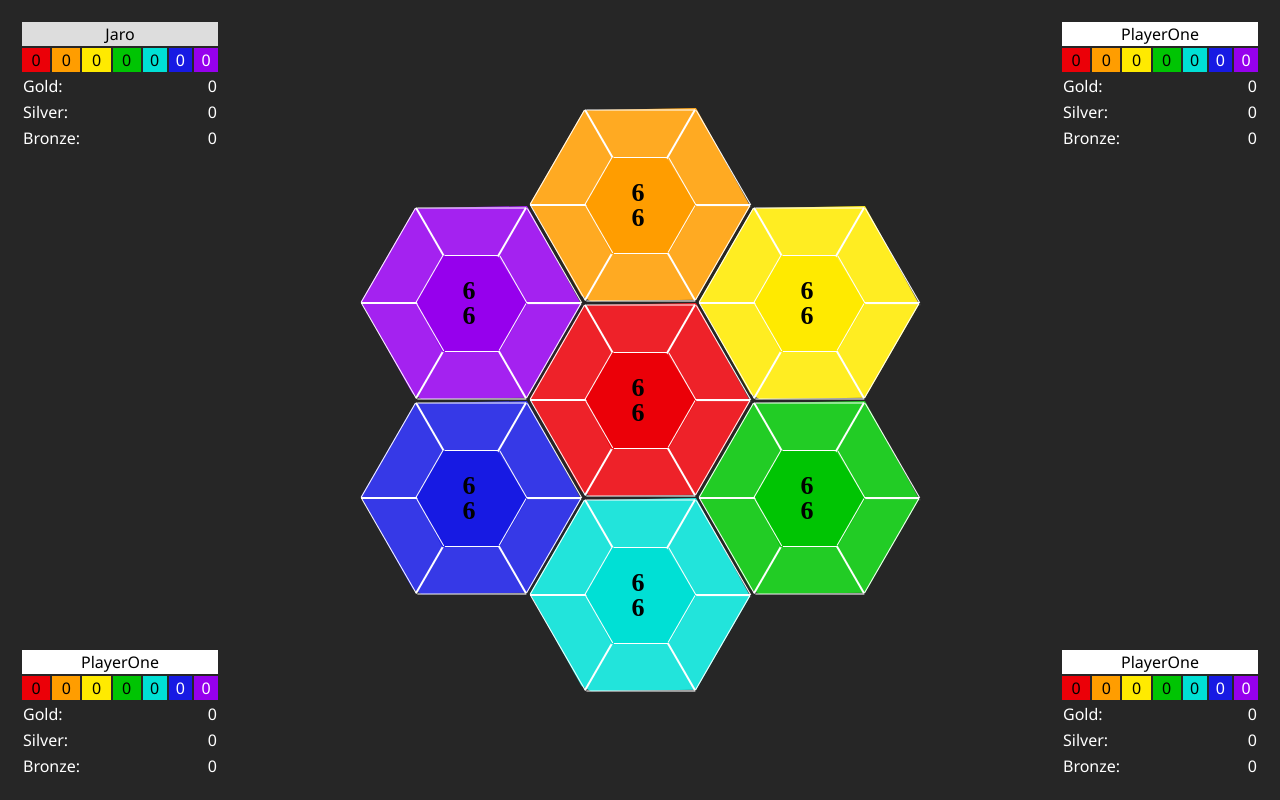
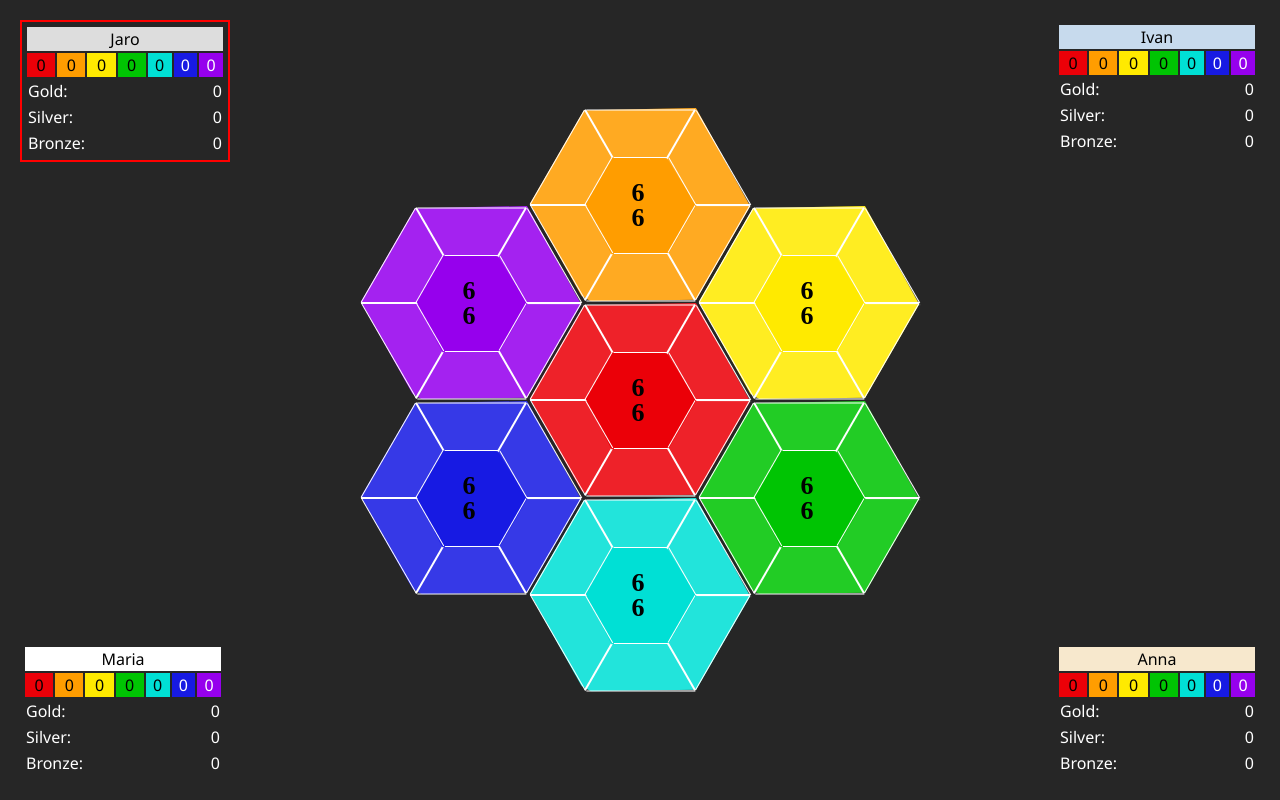
Before and after one commit to rykhalskyi/hexagoneGame, an Angular app: page / in a window 1280 px wide. Built offline with nearby package versions, Linux system fonts and the light colour scheme.

Commit message:
Player Service

```diff
--- a/src/app/player-dashboard/player-dashboard.component.css
+++ b/src/app/player-dashboard/player-dashboard.component.css
@@ -1,5 +1,17 @@
 .dashboard {
   width : 200px;
-  border: 0px;
+  margin: 3px;
   font-family: 'Segoe UI', Tahoma, Geneva, Verdana, sans-serif;
 }
+
+.active {
+  border-color: red;
+  border-style: solid;
+  border-width: 2px;
+}
+
+.unactive {
+  border-color: red;
+  border-style: solid;
+  border-width: 0px;
+}
--- a/src/app/player-dashboard/player-dashboard.component.html
+++ b/src/app/player-dashboard/player-dashboard.component.html
@@ -1,3 +1,5 @@
+<div [ngStyle]="{ 'border-color': 'red',  'border-style': 'solid', 'border-width': border}">
+
 <table class="dashboard">
   <tr>
     <td colspan="7" [ngStyle]="{'background': color}"  align="center"> {{name}} </td>
@@ -24,3 +26,4 @@
     <td colspan="3" align="right">{{bronze}}</td>
   </tr>
 </table>
+</div>
--- a/src/app/player-dashboard/player-dashboard.component.ts
+++ b/src/app/player-dashboard/player-dashboard.component.ts
@@ -17,12 +17,20 @@ export class PlayerDashboardComponent implements OnInit {
  silver : number = 0;
  bronze : number = 0;
 
+ border : string = '0px';
+
  @Input("model")
  set model(value: Player)
  {
    this._model = value;
 
    this.Refresh();
+ }
+
+ @Input("active")
+ set active(value: boolean)
+ {
+    this.border = value ? '2px' : '0px';
  }
 
   constructor() { }
--- /dev/null
+++ b/src/app/players.service.ts
@@ -0,0 +1,44 @@
+import { Injectable } from '@angular/core';
+import { Player } from './player';
+import { Observable, of } from 'rxjs';
+
+@Injectable({
+  providedIn: 'root'
+})
+export class PlayersService {
+
+  playerOne: Player = {name : 'Jaro',
+  color:'#ddd',
+  resources : [0,0,0,0,0,0,0],
+  gold : 0,
+  silver : 0,
+  bronze : 0};
+
+  playerTwo: Player = {name : 'Maria',
+  color:'#fff',
+  resources : [0,0,0,0,0,0,0],
+  gold : 0,
+  silver : 0,
+  bronze : 0};
+
+  playerThree: Player = {name : 'Ivan',
+  color:'#c7daed',
+  resources : [0,0,0,0,0,0,0],
+  gold : 0,
+  silver : 0,
+  bronze : 0};
+
+  playerFour: Player = {name : 'Anna',
+  color:'#f7e8cd',
+  resources : [0,0,0,0,0,0,0],
+  gold : 0,
+  silver : 0,
+  bronze : 0};
+
+  constructor() { }
+
+  getPlayers() : Observable<Player[]>
+  {
+    return of([this.playerOne, this.playerTwo, this.playerThree, this.playerFour]);
+  }
+}
--- a/src/app/players/players.component.html
+++ b/src/app/players/players.component.html
@@ -1,4 +1,4 @@
-<app-player-dashboard class="leftTop" [model]='playerOne' ></app-player-dashboard>
-<app-player-dashboard class="leftBottom"></app-player-dashboard>
-<app-player-dashboard class="rightTop"></app-player-dashboard>
-<app-player-dashboard class="rightBottom"></app-player-dashboard>
+<app-player-dashboard class="leftTop" [model]='players[0]' [active]='true' ></app-player-dashboard>
+<app-player-dashboard class="leftBottom" [model]='players[1]'></app-player-dashboard>
+<app-player-dashboard class="rightTop" [model]='players[2]'></app-player-dashboard>
+<app-player-dashboard class="rightBottom" [model]='players[3]'></app-player-dashboard>
--- a/src/app/players/players.component.ts
+++ b/src/app/players/players.component.ts
@@ -1,5 +1,6 @@
 import { Component, OnInit } from '@angular/core';
 import {Player} from '../player';
+import { PlayersService } from '../players.service';
 
 @Component({
   selector: 'app-players',
@@ -8,16 +9,12 @@ import {Player} from '../player';
 })
 export class PlayersComponent implements OnInit {
 
-  playerOne: Player = {name : 'Jaro',
-   color:'#ddd',
-   resources : [0,0,0,0,0,0,0],
-  gold : 0,
-  silver : 0,
-  bronze : 0};
+  constructor(private playersService : PlayersService) { }
 
-  constructor() { }
+  players : Player[];
 
   ngOnInit(): void {
+    this.playersService.getPlayers().subscribe(players => this.players = players);
   }
 
 }
--- a/src/app/playfield.service.ts
+++ b/src/app/playfield.service.ts
@@ -15,7 +15,7 @@ export class PlayfieldService {
     defaultSectorDefence : 1
    };
 
- orange : Hexagon = {
+   private orange : Hexagon = {
      index : 1,
      color : '#ff9d00',
      sectors : [],
@@ -23,7 +23,7 @@ export class PlayfieldService {
      defaultSectorDefence : 1
     };
 
- yellow : Hexagon = {
+    private yellow : Hexagon = {
      index : 2,
      color : '#ffea00',
      sectors : [],
@@ -31,7 +31,7 @@ export class PlayfieldService {
      defaultSectorDefence : 1
     };
 
- green : Hexagon = {
+    private green : Hexagon = {
      index : 3,
      color : '#00c403',
      sectors : [],
@@ -39,7 +39,7 @@ export class PlayfieldService {
      defaultSectorDefence : 1
     };
 
- blue : Hexagon = {
+    private blue : Hexagon = {
      index : 4,
      color : '#00e0d5',
      sectors : [],
@@ -47,7 +47,7 @@ export class PlayfieldService {
      defaultSectorDefence : 1
     };
 
- navy : Hexagon = {
+    private navy : Hexagon = {
      index : 5,
      color : '#171ae3',
      sectors : [],
@@ -55,7 +55,7 @@ export class PlayfieldService {
      defaultSectorDefence : 1
     };
 
- violet : Hexagon = {
+    private violet : Hexagon = {
      index : 6,
      color : '#9600ed',
      sectors : [],
```
Also changed, not shown: 1 other file (tests, documents, lock files or other folders).
